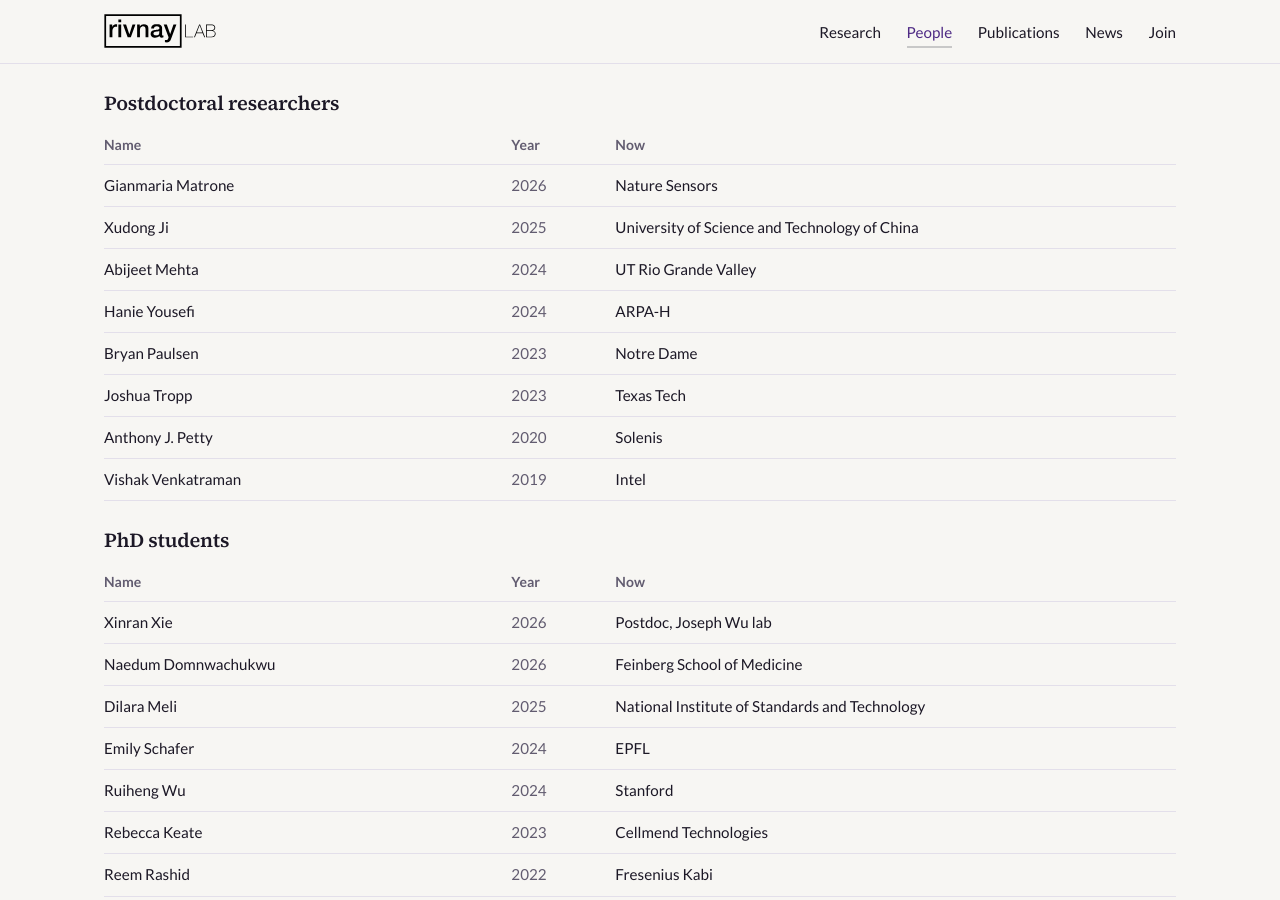
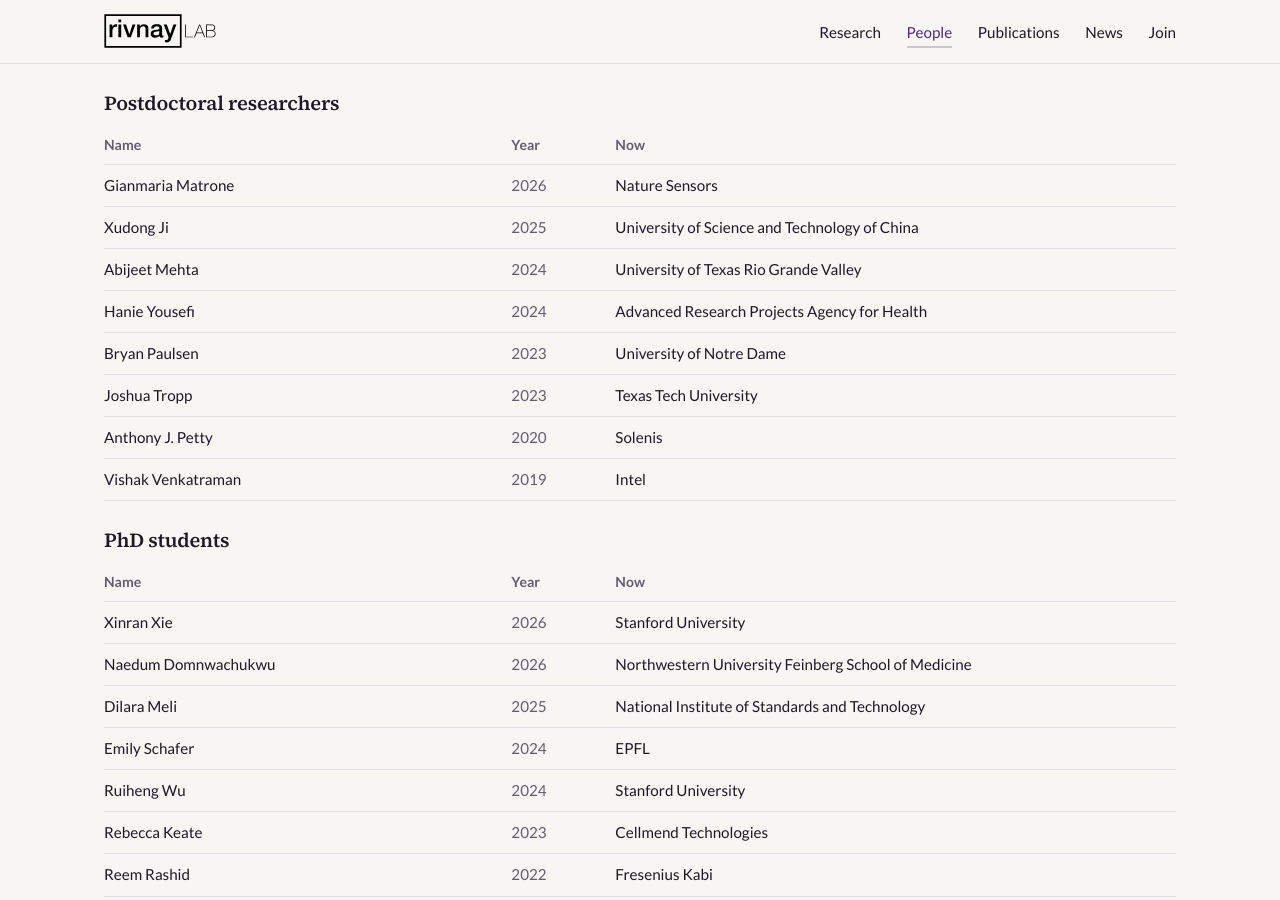
Before and after one commit to jtwillia01/rivnay-lab, a Jekyll site: the page built from people.html, in a window 1280 px wide and 900 px high, scrolled down 3470 px. Built offline with Jekyll 4.4.1, drawn with Linux system fonts in a browser that asks for light colours; some of the changed text lies outside the part shown.

Commit message:
Alumni: destinations as full institution or company names only
Co-Authored-By: Claude Fable 5.1 <noreply@anthropic.com>

```diff
--- a/_data/alumni.yml
+++ b/_data/alumni.yml
@@ -9,19 +9,19 @@
 - name: Abijeet Mehta
   group: postdoc
   year: 2024
-  now: UT Rio Grande Valley
+  now: University of Texas Rio Grande Valley
 - name: Hanie Yousefi
   group: postdoc
   year: 2024
-  now: ARPA-H
+  now: Advanced Research Projects Agency for Health
 - name: Bryan Paulsen
   group: postdoc
   year: 2023
-  now: Notre Dame
+  now: University of Notre Dame
 - name: Joshua Tropp
   group: postdoc
   year: 2023
-  now: Texas Tech
+  now: Texas Tech University
 - name: Anthony J. Petty
   group: postdoc
   year: 2020
@@ -33,11 +33,11 @@
 - name: Xinran Xie
   group: phd
   year: 2026
-  now: Postdoc, Joseph Wu lab
+  now: Stanford University
 - name: Naedum Domnwachukwu
   group: phd
   year: 2026
-  now: Feinberg School of Medicine
+  now: Northwestern University Feinberg School of Medicine
 - name: Dilara Meli
   group: phd
   year: 2025
@@ -49,7 +49,7 @@
 - name: Ruiheng Wu
   group: phd
   year: 2024
-  now: Stanford
+  now: Stanford University
 - name: Rebecca Keate
   group: phd
   year: 2023
@@ -121,14 +121,14 @@
 - name: Julianna Trujillo
   group: undergrad
   year: 2019
-  now: Santa Clara, IIN REU
+  now: Santa Clara University
 - name: Beatrice Makdah
   group: undergrad
   year: 2018
 - name: Katrina Barth
   group: undergrad
   year: 2017
-  now: Wake Forest
+  now: Wake Forest University
 - name: Kyle Rutledge
   group: undergrad
   year: 2017
@@ -138,4 +138,4 @@
 - name: Yu Zhang
   group: visiting
   year: 2018
-  now: CUHK
+  now: The Chinese University of Hong Kong
```
